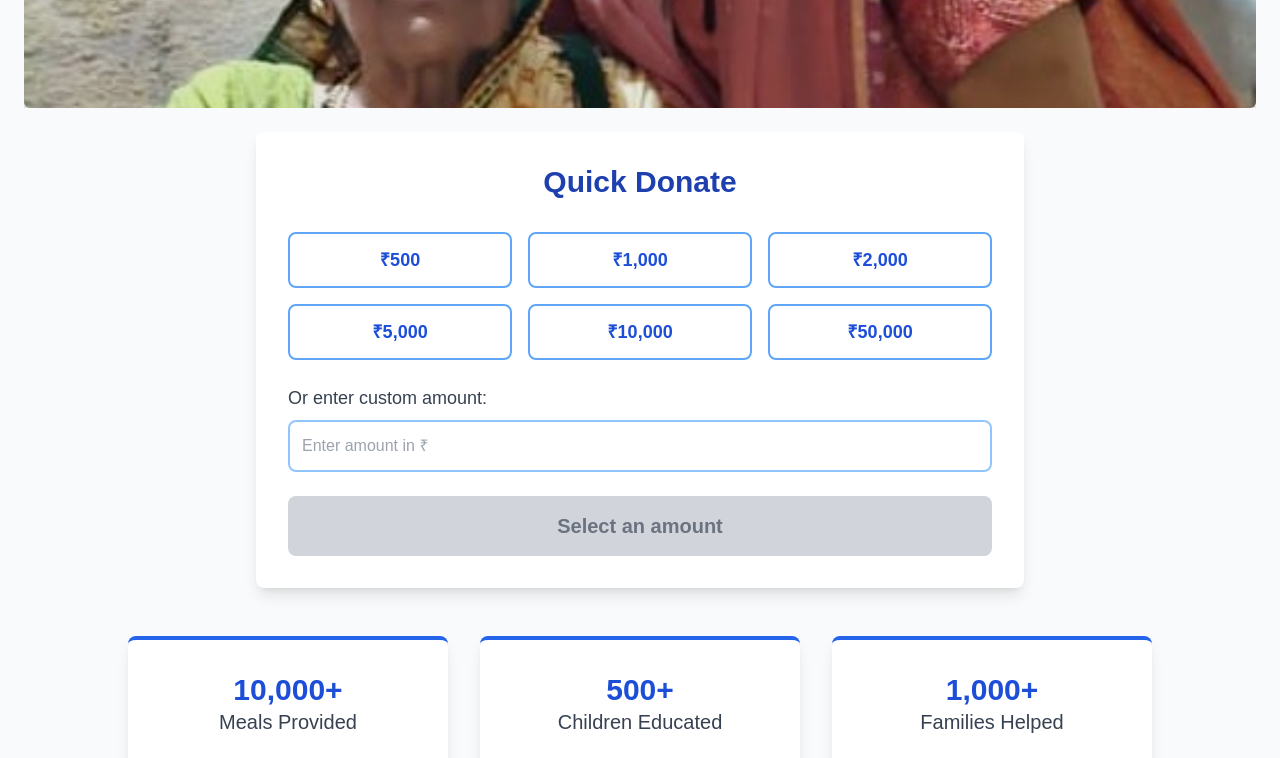
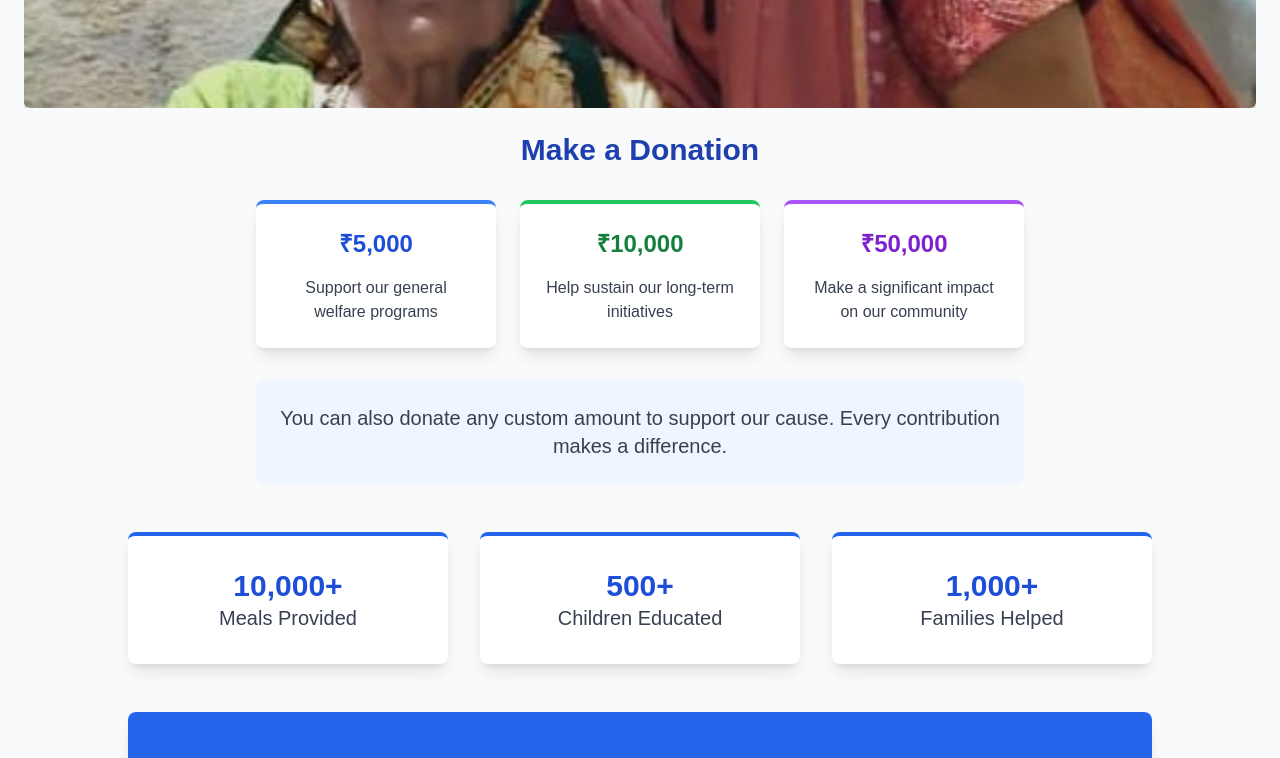
Before and after one commit to Shivikagarg999/ashr, a Next.js app: page /donate in a window 1280 px wide. Shown: the part 460-1218 px from the top of the page. Built offline with nearby package versions, Linux system fonts and the light colour scheme.

Commit message:
Update donate.jsx again

```diff
--- a/src/pages/donate.jsx
+++ b/src/pages/donate.jsx
@@ -3,33 +3,8 @@ import Footer from "@/components/Footer";
 import Navbar from "@/components/Nav";
 import { motion } from "framer-motion";
 import Image from "next/image";
-import { useState } from "react";
 
 const Donate = () => {
-  const [selectedAmount, setSelectedAmount] = useState(null);
-
-  const donationAmounts = [
-    { value: 500, label: "₹500" },
-    { value: 1000, label: "₹1,000" },
-    { value: 2000, label: "₹2,000" },
-    { value: 5000, label: "₹5,000" },
-    { value: 10000, label: "₹10,000" },
-    { value: 50000, label: "₹50,000" },
-  ];
-
-  const handleAmountSelect = (amount) => {
-    setSelectedAmount(amount);
-  };
-
-  const handleCustomAmount = (e) => {
-    const value = e.target.value;
-    if (value) {
-      setSelectedAmount(parseInt(value));
-    } else {
-      setSelectedAmount(null);
-    }
-  };
-
   return (
     <>
       <Navbar/>
@@ -51,55 +26,41 @@ const Donate = () => {
           </motion.div>
         </section>
 
-        {/* Quick Donate Section */}
+        {/* Donation Options Section */}
         <motion.div
-          className="bg-white shadow-lg p-8 rounded-lg mb-12 max-w-3xl w-full"
+          className="mb-12 max-w-3xl w-full"
           initial={{ opacity: 0, y: 20 }}
           animate={{ opacity: 1, y: 0 }}
           transition={{ duration: 0.8 }}
         >
-          <h2 className="text-3xl font-bold text-center text-blue-800 mb-8">Quick Donate</h2>
-          <div className="grid grid-cols-2 md:grid-cols-3 gap-4 mb-6">
-            {donationAmounts.map((amount) => (
-              <button
-                key={amount.value}
-                onClick={() => handleAmountSelect(amount.value)}
-                className={`py-3 px-4 rounded-lg border-2 text-lg font-semibold transition-all ${
-                  selectedAmount === amount.value
-                    ? "bg-blue-600 text-white border-blue-600"
-                    : "bg-white text-blue-700 border-blue-400 hover:bg-blue-50"
-                }`}
-              >
-                {amount.label}
-              </button>
-            ))}
+          <h2 className="text-3xl font-bold text-center text-blue-800 mb-8">Make a Donation</h2>
+
+          <div className="grid grid-cols-1 md:grid-cols-3 gap-6 mb-8">
+            {/* 5K Donation */}
+            <div className="bg-white p-6 rounded-lg shadow-lg border-t-4 border-blue-500 text-center">
+              <h3 className="text-2xl font-bold text-blue-700 mb-4">₹5,000</h3>
+              <p className="text-gray-700">Support our general welfare programs</p>
+            </div>
+
+            {/* 10K Donation */}
+            <div className="bg-white p-6 rounded-lg shadow-lg border-t-4 border-green-500 text-center">
+              <h3 className="text-2xl font-bold text-green-700 mb-4">₹10,000</h3>
+              <p className="text-gray-700">Help sustain our long-term initiatives</p>
+            </div>
+
+            {/* 50K Donation */}
+            <div className="bg-white p-6 rounded-lg shadow-lg border-t-4 border-purple-500 text-center">
+              <h3 className="text-2xl font-bold text-purple-700 mb-4">₹50,000</h3>
+              <p className="text-gray-700">Make a significant impact on our community</p>
+            </div>
           </div>
 
-          <div className="mb-6">
-            <label htmlFor="customAmount" className="block text-lg font-medium text-gray-700 mb-2">
-              Or enter custom amount:
-            </label>
-            <input
-              type="number"
-              id="customAmount"
-              placeholder="Enter amount in ₹"
-              className="w-full p-3 border-2 border-blue-300 rounded-lg focus:ring-2 focus:ring-blue-500 focus:border-blue-500"
-              onChange={handleCustomAmount}
-            />
+          <div className="text-center bg-blue-50 p-6 rounded-lg">
+            <p className="text-xl text-gray-700">
+              You can also donate any custom amount to support our cause.
+              Every contribution makes a difference.
+            </p>
           </div>
-
-          <motion.button
-            className={`w-full py-4 px-6 rounded-lg text-xl font-bold transition-all ${
-              selectedAmount
-                ? "bg-yellow-400 text-blue-900 hover:bg-yellow-500"
-                : "bg-gray-300 text-gray-500 cursor-not-allowed"
-            }`}
-            whileHover={selectedAmount ? { scale: 1.02 } : {}}
-            whileTap={selectedAmount ? { scale: 0.98 } : {}}
-            disabled={!selectedAmount}
-          >
-            {selectedAmount ? `Donate ₹${selectedAmount.toLocaleString()}` : "Select an amount"}
-          </motion.button>
         </motion.div>
 
         {/* Impact Section */}
@@ -174,6 +135,18 @@ const Donate = () => {
             </p>
           </motion.div>
         </section>
+
+        {/* Static Donate Button */}
+        <motion.div
+          className="mt-10 text-center"
+          animate={{ y: [0, -5, 0] }}
+          transition={{ repeat: Infinity, duration: 2, ease: "easeInOut" }}
+        >
+          <p className="text-xl font-semibold text-gray-700 mb-4">Your generosity can transform lives</p>
+          <button className="bg-yellow-400 text-blue-900 font-bold py-4 px-8 rounded-lg shadow-md text-xl hover:bg-yellow-500 transition-all">
+            Donate Now
+          </button>
+        </motion.div>
       </div>
       <Footer/>
     </>
```
